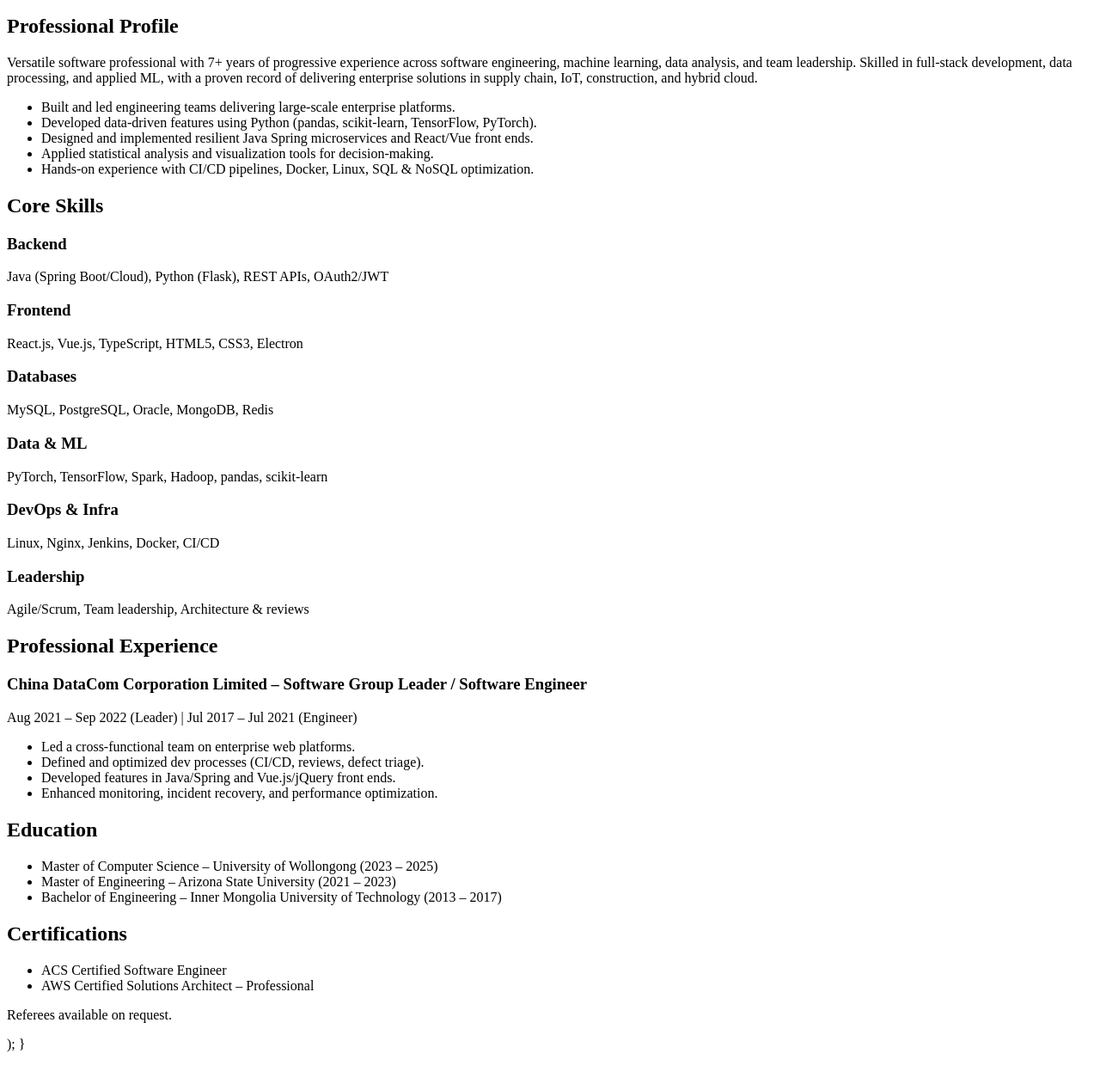
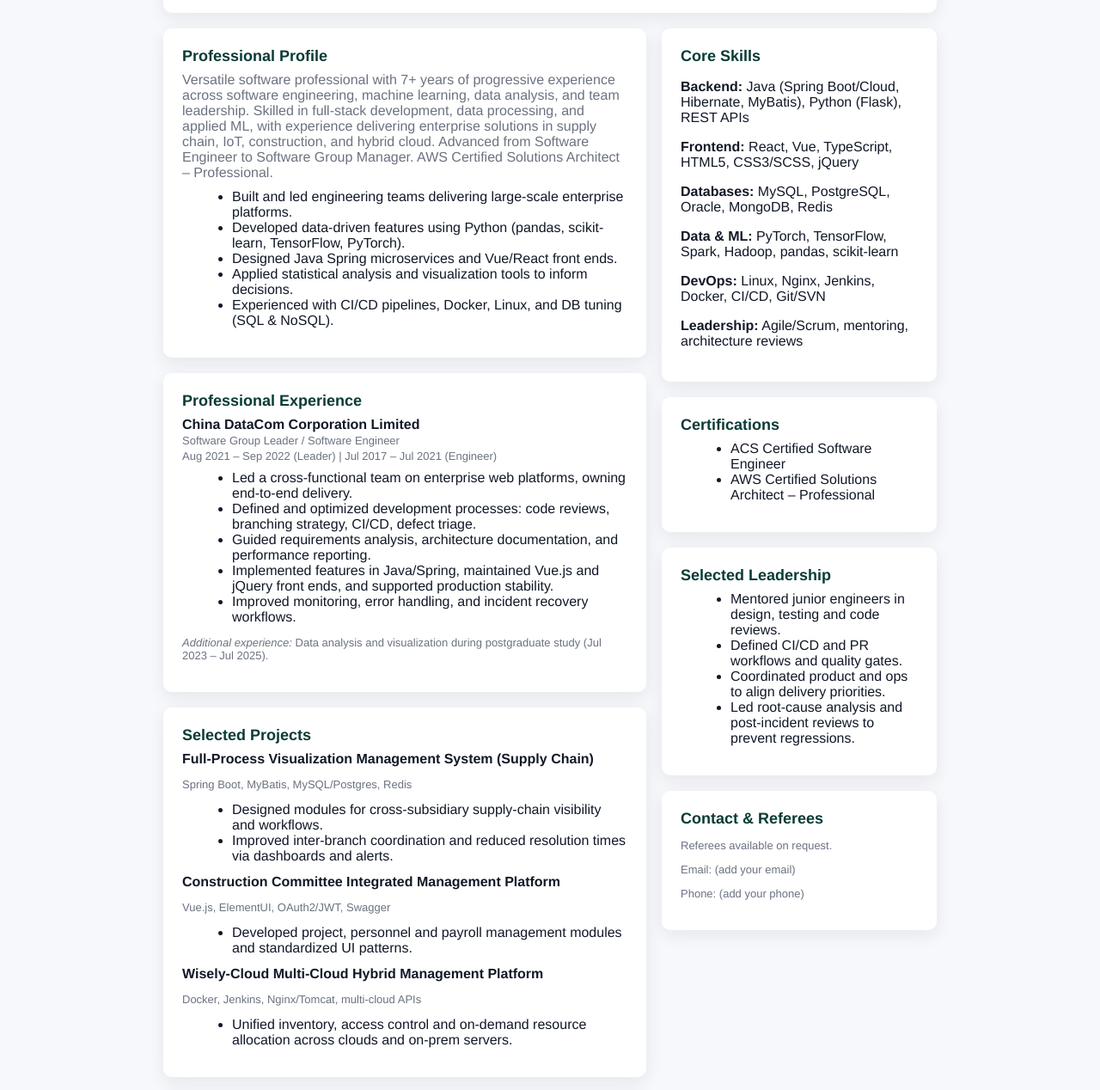
Before and after one commit to zhifeimi/zm377.github.io, a plain HTML site: page index.html in a window 1280 px wide. Shown: the part 127-1395 px from the top of the page at 86% size. Before the commit the page ends 1359 px from the top, so only its background shows below. Drawn offline with Linux system fonts and the light colour scheme.

Commit message:
+update resume

```diff
--- a/index.html
+++ b/index.html
@@ -1,120 +1,242 @@
-import { Card, CardContent } from "@/components/ui/card";
-import { Badge } from "@/components/ui/badge";
+<!doctype html>
+<html lang="en">
+<head>
+  <meta charset="utf-8" />
+  <meta name="viewport" content="width=device-width,initial-scale=1" />
+  <title>Zhifei Mi — Resume</title>
+  <style>
+    :root{
+      --bg:#f7f8fb; --card:#ffffff; --muted:#6b7280; --accent:#0f766e; --maxw:900px;
+      --sans: "Helvetica Neue", Arial, sans-serif;
+    }
+    html,body{height:100%;}
+    body{
+      margin:0;
+      font-family:var(--sans);
+      background:var(--bg);
+      color:#111827;
+      -webkit-font-smoothing:antialiased;
+      -moz-osx-font-smoothing:grayscale;
+    }
+    .container{
+      max-width:var(--maxw);
+      margin:28px auto;
+      padding:20px;
+    }
+    .card{
+      background:var(--card);
+      border-radius:10px;
+      box-shadow:0 6px 20px rgba(15,23,42,0.08);
+      padding:22px;
+      margin-bottom:18px;
+    }
+    header{display:flex;align-items:center;justify-content:space-between;gap:16px;flex-wrap:wrap}
+    .title{
+      line-height:1;
+    }
+    h1{font-size:28px;margin:0;}
+    .subtitle{color:var(--muted); margin-top:6px;}
+    .actions{display:flex;gap:8px;align-items:center}
+    .btn{
+      background:var(--accent); color:white; border:none;padding:8px 12px;border-radius:6px;cursor:pointer;font-weight:600;
+    }
+    .btn.secondary{background:transparent;color:var(--accent);border:1px solid rgba(15,118,110,0.12)}
+    .grid{display:grid;grid-template-columns:1fr 320px;gap:18px}
+    @media (max-width:920px){ .grid{grid-template-columns:1fr} }
+    section h2{margin:0 0 8px 0;font-size:18px;color:#0b3b36}
+    p.lead{color:var(--muted);margin:0 0 10px 0}
+    ul{margin:8px 0 12px 18px}
+    .skills p{margin:6px 0}
+    .meta{color:var(--muted);font-size:13px}
+    .project{margin-bottom:8px}
+    footer{text-align:center;color:var(--muted);font-size:13px;margin-top:12px}
+    code.kv{background:#eef6f5;padding:2px 6px;border-radius:4px;color:#064642;font-weight:600}
+    .print-hide{display:inline-block}
+    @media print{ .print-hide{display:none} .container{margin:0;padding:0} body{background:white} .card{box-shadow:none;border-radius:0} }
+  </style>
+</head>
+<body>
+  <div class="container">
 
-export default function ResumePage() {
-  return (
-    <div className="min-h-screen bg-gray-50 p-6">
-      <div className="max-w-4xl mx-auto space-y-6">
-        <header className="text-center">
-          <h1 className="text-4xl font-bold">Zhifei Mi</h1>
-          <p className="text-lg text-gray-600 mt-2">
-            Target Role: Software Engineer / ML Data Analyst / Technical Manager
+    <div class="card">
+      <header>
+        <div class="title">
+          <h1>Zhifei Mi</h1>
+          <div class="subtitle">Target Role: Software Engineer / ML Data Analyst / Technical Manager</div>
+        </div>
+
+        <div class="actions print-hide">
+          <button class="btn" onclick="window.print()">Print / Save PDF</button>
+          <button class="btn secondary" onclick="downloadVCard()">Download vCard</button>
+        </div>
+      </header>
+    </div>
+
+    <div class="grid">
+
+      <!-- main column -->
+      <div>
+        <div class="card">
+          <section>
+            <h2>Professional Profile</h2>
+            <p class="lead">
+              Versatile software professional with 7+ years of progressive experience across software engineering,
+              machine learning, data analysis, and team leadership. Skilled in full-stack development, data processing,
+              and applied ML, with experience delivering enterprise solutions in supply chain, IoT, construction, and hybrid cloud.
+              Advanced from Software Engineer to Software Group Manager. AWS Certified Solutions Architect – Professional.
             </p>
-        </header>
 
-        <Card>
-          <CardContent className="p-6 space-y-4">
-            <h2 className="text-2xl font-semibold">Professional Profile</h2>
-            <p>
-              Versatile software professional with 7+ years of progressive experience across
-              software engineering, machine learning, data analysis, and team leadership.
-              Skilled in full‑stack development, data processing, and applied ML, with a proven
-              record of delivering enterprise solutions in supply chain, IoT, construction, and
-              hybrid cloud.
-            </p>
-            <ul className="list-disc pl-6 space-y-1">
-              <li>Built and led engineering teams delivering large‑scale enterprise platforms.</li>
-              <li>
-                Developed data‑driven features using Python (pandas, scikit‑learn, TensorFlow,
-                PyTorch).
-              </li>
-              <li>
-                Designed and implemented resilient Java Spring microservices and React/Vue
-                front ends.
-              </li>
-              <li>Applied statistical analysis and visualization tools for decision‑making.</li>
-              <li>
-                Hands‑on experience with CI/CD pipelines, Docker, Linux, SQL & NoSQL optimization.
-              </li>
+            <ul>
+              <li>Built and led engineering teams delivering large-scale enterprise platforms.</li>
+              <li>Developed data-driven features using Python (pandas, scikit-learn, TensorFlow, PyTorch).</li>
+              <li>Designed Java Spring microservices and Vue/React front ends.</li>
+              <li>Applied statistical analysis and visualization tools to inform decisions.</li>
+              <li>Experienced with CI/CD pipelines, Docker, Linux, and DB tuning (SQL & NoSQL).</li>
             </ul>
-          </CardContent>
-        </Card>
+          </section>
+        </div>
 
-        <Card>
-          <CardContent className="p-6 space-y-4">
-            <h2 className="text-2xl font-semibold">Core Skills</h2>
-            <div className="grid grid-cols-2 gap-4">
-              <div>
-                <h3 className="font-semibold">Backend</h3>
-                <p>Java (Spring Boot/Cloud), Python (Flask), REST APIs, OAuth2/JWT</p>
+        <div class="card">
+          <section>
+            <h2>Professional Experience</h2>
+
+            <div class="role">
+              <strong>China DataCom Corporation Limited</strong><br>
+              <span class="meta">Software Group Leader / Software Engineer</span><br>
+              <span class="meta">Aug 2021 – Sep 2022 (Leader) | Jul 2017 – Jul 2021 (Engineer)</span>
+
+              <ul>
+                <li>Led a cross-functional team on enterprise web platforms, owning end-to-end delivery.</li>
+                <li>Defined and optimized development processes: code reviews, branching strategy, CI/CD, defect triage.</li>
+                <li>Guided requirements analysis, architecture documentation, and performance reporting.</li>
+                <li>Implemented features in Java/Spring, maintained Vue.js and jQuery front ends, and supported production stability.</li>
+                <li>Improved monitoring, error handling, and incident recovery workflows.</li>
+              </ul>
             </div>
-              <div>
-                <h3 className="font-semibold">Frontend</h3>
-                <p>React.js, Vue.js, TypeScript, HTML5, CSS3, Electron</p>
+
+            <p class="meta"><em>Additional experience:</em> Data analysis and visualization during postgraduate study (Jul 2023 – Jul 2025).</p>
+          </section>
         </div>
-              <div>
-                <h3 className="font-semibold">Databases</h3>
-                <p>MySQL, PostgreSQL, Oracle, MongoDB, Redis</p>
+
+        <div class="card">
+          <section>
+            <h2>Selected Projects</h2>
+
+            <div class="project">
+              <strong>Full-Process Visualization Management System (Supply Chain)</strong>
+              <p class="meta">Spring Boot, MyBatis, MySQL/Postgres, Redis</p>
+              <ul>
+                <li>Designed modules for cross-subsidiary supply-chain visibility and workflows.</li>
+                <li>Improved inter-branch coordination and reduced resolution times via dashboards and alerts.</li>
+              </ul>
             </div>
-              <div>
-                <h3 className="font-semibold">Data & ML</h3>
-                <p>PyTorch, TensorFlow, Spark, Hadoop, pandas, scikit‑learn</p>
+
+            <div class="project">
+              <strong>Construction Committee Integrated Management Platform</strong>
+              <p class="meta">Vue.js, ElementUI, OAuth2/JWT, Swagger</p>
+              <ul>
+                <li>Developed project, personnel and payroll management modules and standardized UI patterns.</li>
+              </ul>
             </div>
-              <div>
-                <h3 className="font-semibold">DevOps & Infra</h3>
-                <p>Linux, Nginx, Jenkins, Docker, CI/CD</p>
+
+            <div class="project">
+              <strong>Wisely-Cloud Multi-Cloud Hybrid Management Platform</strong>
+              <p class="meta">Docker, Jenkins, Nginx/Tomcat, multi-cloud APIs</p>
+              <ul>
+                <li>Unified inventory, access control and on-demand resource allocation across clouds and on-prem servers.</li>
+              </ul>
             </div>
-              <div>
-                <h3 className="font-semibold">Leadership</h3>
-                <p>Agile/Scrum, Team leadership, Architecture & reviews</p>
+          </section>
+        </div>
+
+        <div class="card">
+          <section>
+            <h2>Education</h2>
+            <ul>
+              <li><strong>Master of Computer Science (Machine Learning & Big Data)</strong>, University of Wollongong — 2023–2025</li>
+              <li><strong>Master of Engineering</strong>, Arizona State University — 2021–2023 (GPA 3.93/4)</li>
+              <li><strong>Bachelor of Engineering (Electronic Information Engineering)</strong>, Inner Mongolia University of Technology — 2013–2017</li>
+            </ul>
+          </section>
         </div>
       </div>
-          </CardContent>
-        </Card>
 
-        <Card>
-          <CardContent className="p-6 space-y-4">
-            <h2 className="text-2xl font-semibold">Professional Experience</h2>
-            <div>
-              <h3 className="font-semibold">
-                China DataCom Corporation Limited – Software Group Leader / Software Engineer
-              </h3>
-              <p className="text-sm text-gray-600">Aug 2021 – Sep 2022 (Leader) | Jul 2017 – Jul 2021 (Engineer)</p>
-              <ul className="list-disc pl-6 space-y-1">
-                <li>Led a cross‑functional team on enterprise web platforms.</li>
-                <li>Defined and optimized dev processes (CI/CD, reviews, defect triage).</li>
-                <li>Developed features in Java/Spring and Vue.js/jQuery front ends.</li>
-                <li>Enhanced monitoring, incident recovery, and performance optimization.</li>
-              </ul>
+      <!-- sidebar -->
+      <aside>
+        <div class="card">
+          <section>
+            <h2>Core Skills</h2>
+            <p><strong>Backend:</strong> Java (Spring Boot/Cloud, Hibernate, MyBatis), Python (Flask), REST APIs</p>
+            <p><strong>Frontend:</strong> React, Vue, TypeScript, HTML5, CSS3/SCSS, jQuery</p>
+            <p><strong>Databases:</strong> MySQL, PostgreSQL, Oracle, MongoDB, Redis</p>
+            <p><strong>Data & ML:</strong> PyTorch, TensorFlow, Spark, Hadoop, pandas, scikit-learn</p>
+            <p><strong>DevOps:</strong> Linux, Nginx, Jenkins, Docker, CI/CD, Git/SVN</p>
+            <p><strong>Leadership:</strong> Agile/Scrum, mentoring, architecture reviews</p>
+          </section>
         </div>
-          </CardContent>
-        </Card>
 
-        <Card>
-          <CardContent className="p-6 space-y-4">
-            <h2 className="text-2xl font-semibold">Education</h2>
-            <ul className="list-disc pl-6 space-y-1">
-              <li>Master of Computer Science – University of Wollongong (2023 – 2025)</li>
-              <li>Master of Engineering – Arizona State University (2021 – 2023)</li>
-              <li>Bachelor of Engineering – Inner Mongolia University of Technology (2013 – 2017)</li>
-            </ul>
-          </CardContent>
-        </Card>
-
-        <Card>
-          <CardContent className="p-6 space-y-4">
-            <h2 className="text-2xl font-semibold">Certifications</h2>
-            <ul className="list-disc pl-6 space-y-1">
+        <div class="card">
+          <section>
+            <h2>Certifications</h2>
+            <ul>
               <li>ACS Certified Software Engineer</li>
               <li>AWS Certified Solutions Architect – Professional</li>
             </ul>
-          </CardContent>
-        </Card>
+          </section>
+        </div>
 
-        <footer className="text-center text-gray-600 mt-8">
-          <p>Referees available on request.</p>
+        <div class="card">
+          <section>
+            <h2>Selected Leadership</h2>
+            <ul>
+              <li>Mentored junior engineers in design, testing and code reviews.</li>
+              <li>Defined CI/CD and PR workflows and quality gates.</li>
+              <li>Coordinated product and ops to align delivery priorities.</li>
+              <li>Led root-cause analysis and post-incident reviews to prevent regressions.</li>
+            </ul>
+          </section>
+        </div>
+
+        <div class="card">
+          <section>
+            <h2>Contact & Referees</h2>
+            <p class="meta">Referees available on request.</p>
+            <p class="meta">Email: <span class="kv">(add your email)</span></p>
+            <p class="meta">Phone: <span class="kv">(add your phone)</span></p>
+          </section>
+        </div>
+
+      </aside>
+    </div>
+
+    <footer class="card">
+      <div class="meta" style="text-align:center">© <span id="year"></span> Zhifei Mi — Resume</div>
     </footer>
   </div>
-    </div>
-  );
+
+  <script>
+    document.getElementById('year').textContent = new Date().getFullYear();
+
+    function downloadVCard(){
+      const name = 'Zhifei Mi';
+      const email = ''; // add email if you want
+      const phone = ''; // add phone if you want
+      const vcard =
+`BEGIN:VCARD
+VERSION:3.0
+FN:${name}
+TEL;TYPE=WORK,VOICE:${phone}
+EMAIL;TYPE=INTERNET:${email}
+END:VCARD`;
+      const blob = new Blob([vcard], {type:'text/vcard'});
+      const url = URL.createObjectURL(blob);
+      const a = document.createElement('a');
+      a.href = url; a.download = 'Zhifei_Mi.vcf';
+      document.body.appendChild(a);
+      a.click();
+      a.remove();
+      URL.revokeObjectURL(url);
     }
+  </script>
+</body>
+</html>
```
Lines whose indentation alone changed are shown as unchanged.
